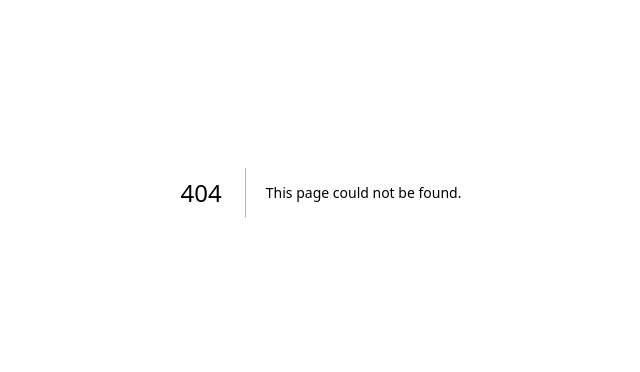
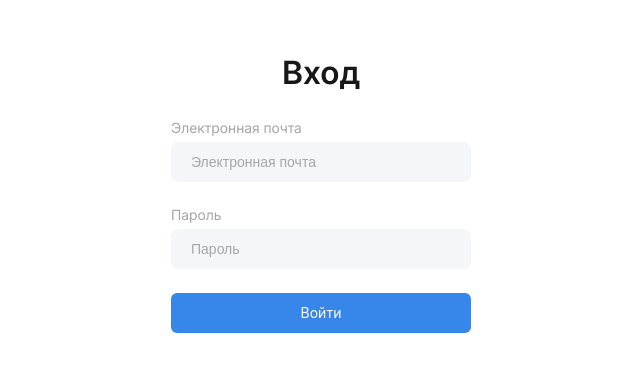
Before and after one commit to Vladimir-Seropol/kanban-task-tracker1, a Next.js app: page /login in a window 1280 px wide. Before the commit this address had no page. Shown: the part 208-580 px from the top of the page, without its empty margins (319-959 px from the left). Built offline with nearby package versions, Linux system fonts and the light colour scheme.

Commit message:
feat: added login page with styles

```diff
--- /dev/null
+++ b/src/pages/login/index.tsx
@@ -0,0 +1,30 @@
+import Button from '@/components/Button';
+import { inter } from '@/assets/fonts/fonts';
+import style from './login.module.css';
+
+export default function Login() {
+  return (
+    <main className={`${style.login} ${inter.className}`}>
+      <div className="container">
+        <h1 className={style.title}>Вход</h1>
+        <form className={style.form}>
+          <label htmlFor="email">
+            <span>Электронная почта</span>
+            <input id="email" type="email" placeholder="Электронная почта" />
+          </label>
+          <label htmlFor="password">
+            <span>Пароль</span>
+            <input id="password" type="email" placeholder="Пароль" />
+          </label>
+          <Button
+            inlineStyle={{ width: '300px' }}
+            text="Войти"
+            // eslint-disable-next-line no-console
+            onClick={() => console.log('click')}
+            type="submit"
+          />
+        </form>
+      </div>
+    </main>
+  );
+}
--- /dev/null
+++ b/src/pages/login/login.module.css
@@ -0,0 +1,55 @@
+.login {
+    display: flex;
+    justify-content: center;
+    align-items: center;
+    height: 100vh;
+}
+
+.title {
+    font-size: 32px;
+    font-weight: 600;
+    line-height: 44px;
+    text-align: center;
+    margin-bottom: 24px;
+}
+
+.form {
+    display: flex;
+    flex-direction: column;
+    row-gap: 24px;
+}
+
+.form label {
+    display: flex;
+    flex-direction: column;
+    row-gap: 6px;
+}
+
+.form label span {
+    color: #A6A6A6;
+    font-size: 14px;
+    font-weight: 400;
+}
+
+.form label input {
+    height: 40px;
+    display: flex;
+    flex-direction: column;
+    justify-content: center;
+    align-items: flex-start;
+    padding: 12px 20px;
+    border-radius: 8px;
+    background: #F4F6F8;
+    outline: none;
+    border: none;
+    font-size: 14px;
+    font-weight: 400;
+    width: 100%;
+}
+
+.form label input::placeholder {
+    border-radius: 8px;
+    color: #A6A6A6;
+    font-size: 14px;
+    font-weight: 400;
+}
```
Also changed, not shown: src/pages/index.tsx (+1 -32 lines).
